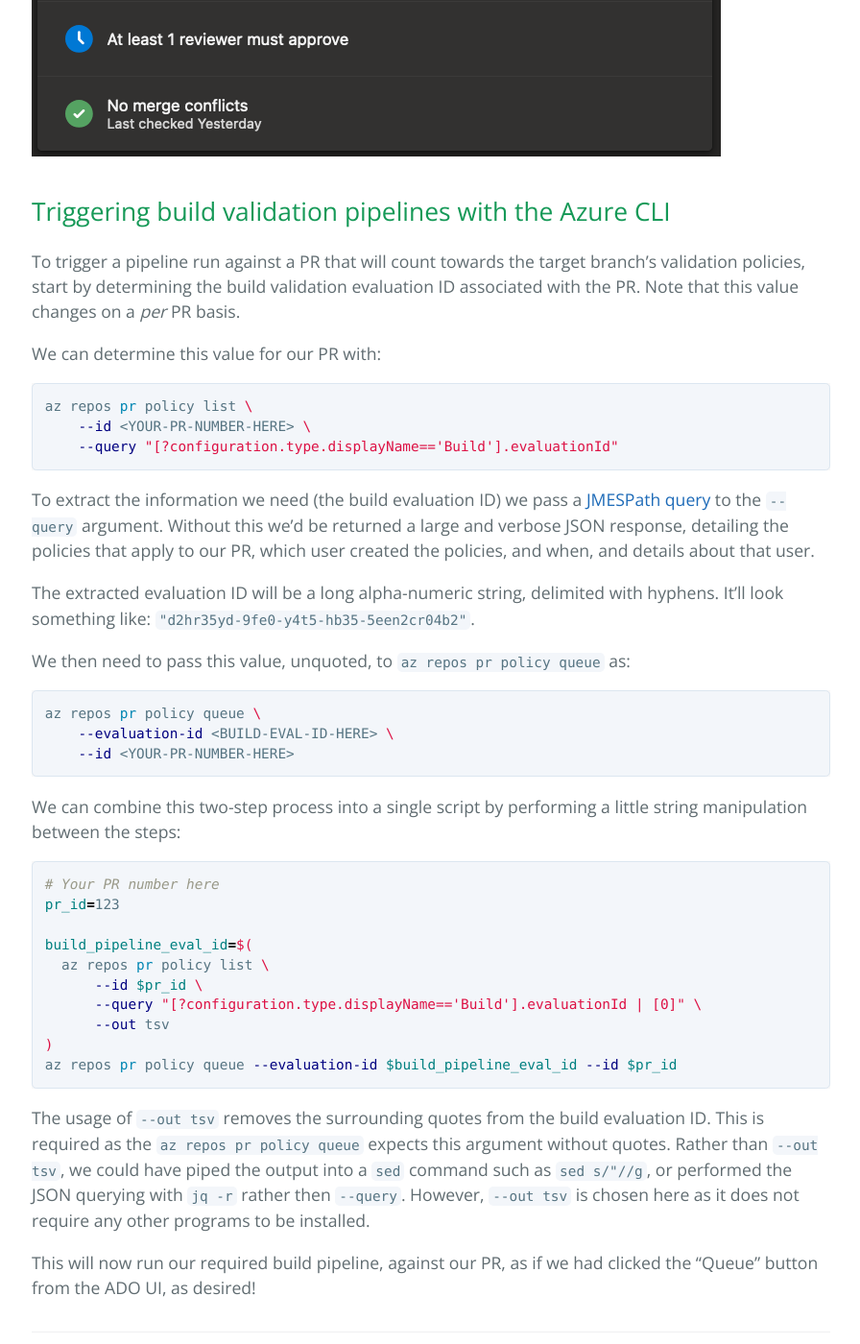
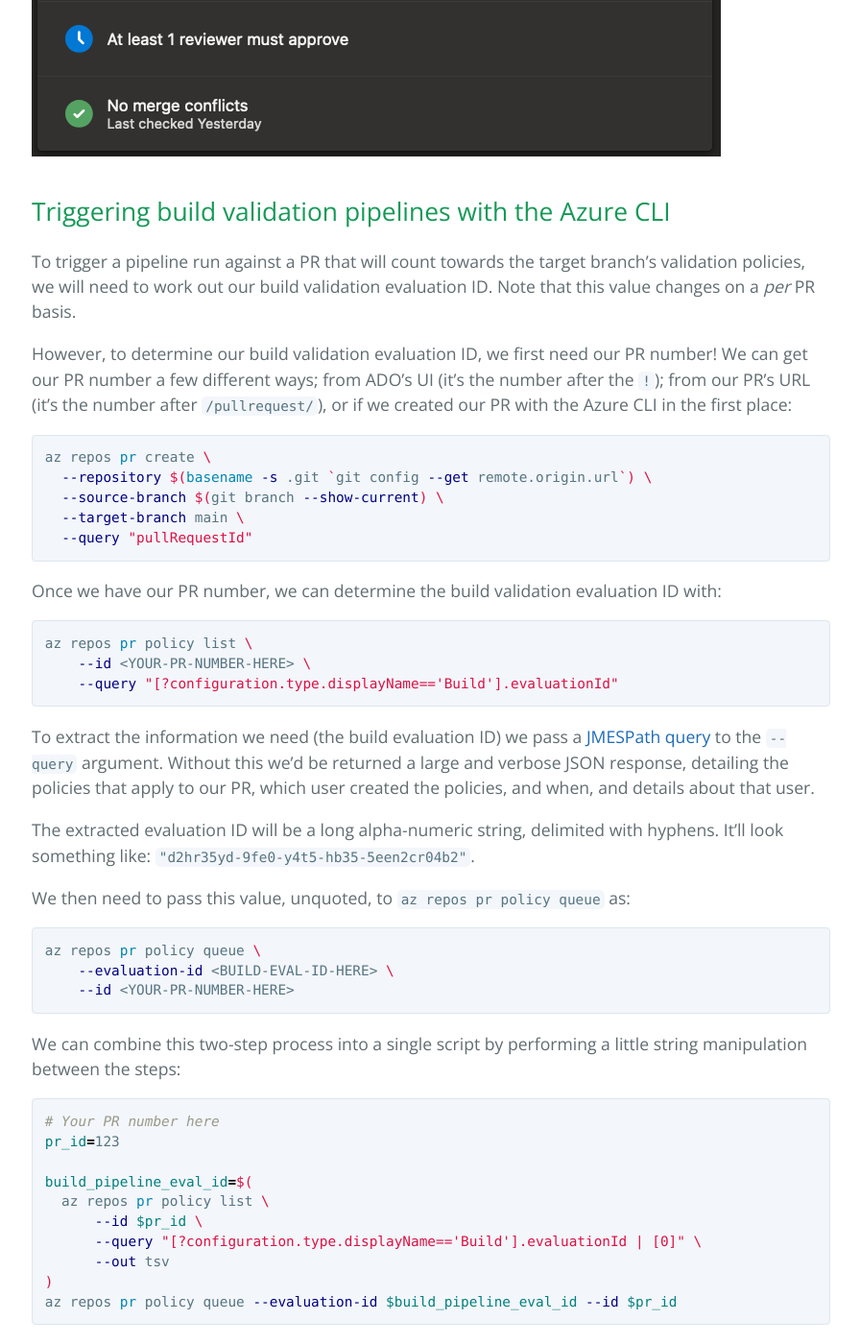
Before and after one commit to jwalton3141/jwalton3141.github.io, a Jekyll site: the page built from _posts/2023-12-30-ADO-trigger-pr-build-validation-pipeline-az-cli.md, in a window 1280 px wide and 1400 px high, scrolled down 2021 px. Shown: the whole window at 96% size, without its empty margins (191-1087 px from the left). Built offline with Jekyll 4.4.1, drawn with Linux system fonts in a browser that asks for light colours; comment, search, counter and statistics services are not loaded; some of the changed text lies outside the part shown.

Commit message:
feat(blog/ado-build-validation): How to determine the PR number

````diff
--- a/_posts/2023-12-30-ADO-trigger-pr-build-validation-pipeline-az-cli.md
+++ b/_posts/2023-12-30-ADO-trigger-pr-build-validation-pipeline-az-cli.md
@@ -48,11 +48,25 @@ necessary to use the `az repos pr policy` command.
 ## Triggering build validation pipelines with the Azure CLI
 
 To trigger a pipeline run against a PR that will count towards the target
-branch's validation policies, start by determining the build validation
-evaluation ID associated with the PR. Note that this value changes on a _per_
-PR basis.
+branch's validation policies, we will need to work out our build validation
+evaluation ID. Note that this value changes on a _per_ PR basis.
 
-We can determine this value for our PR with:
+However, to determine our build validation evaluation ID, we first need our PR
+number! We can get our PR number a few different ways; from ADO's UI (it's the
+number after the `!`); from our PR's URL (it's the number after
+`/pullrequest/`), or if we created our PR with the Azure CLI in the first
+place:
+
+```sh
+az repos pr create \
+  --repository $(basename -s .git `git config --get remote.origin.url`) \
+  --source-branch $(git branch --show-current) \
+  --target-branch main \
+  --query "pullRequestId"
+```
+
+Once we have our PR number, we can determine the build validation evaluation ID
+with:
 ```sh
 az repos pr policy list \
     --id <YOUR-PR-NUMBER-HERE> \
@@ -99,3 +113,7 @@ here as it does not require any other programs to be installed.
 
 This will now run our required build pipeline, against our PR, as if we had
 clicked the "Queue" button from the ADO UI, as desired!
+
+Having the ability to trigger such a pipeline run from the Azure CLI opens up
+lots of other opportunities for automating our tedious and repetitive Azure
+DevOps tasks.
````
